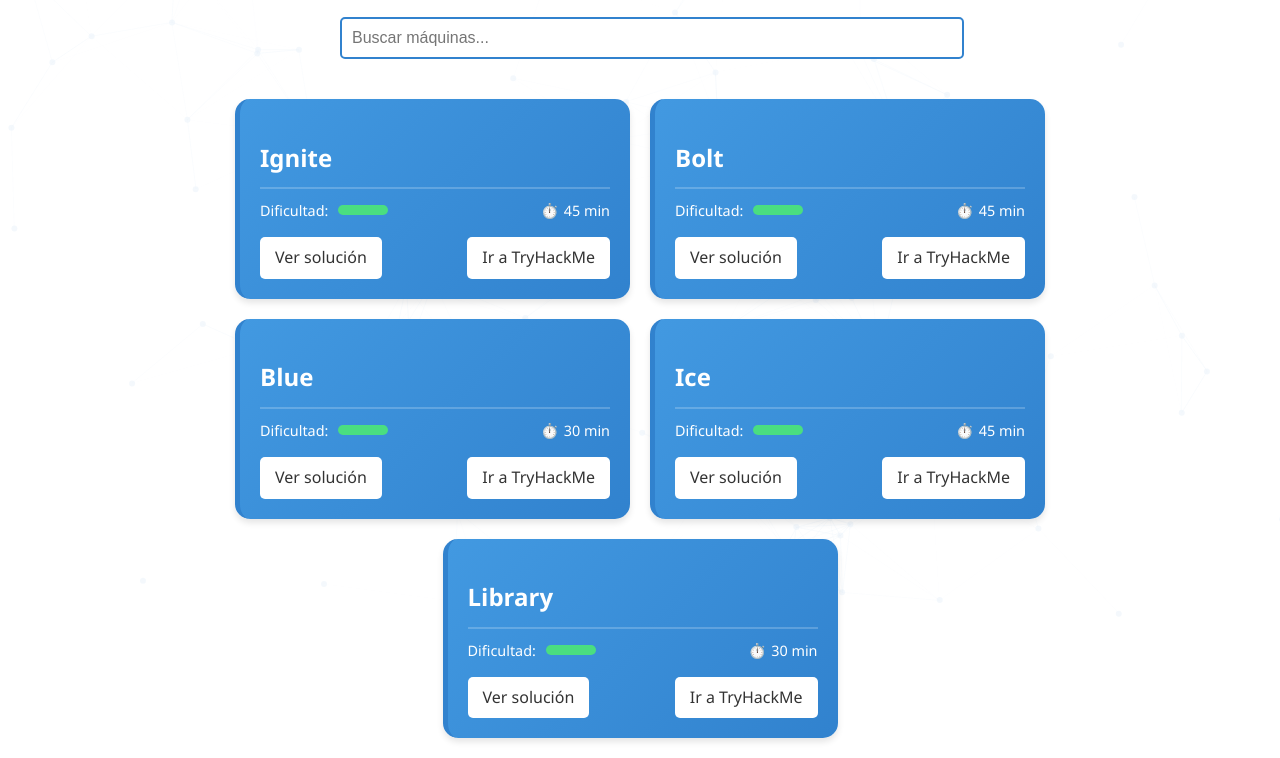
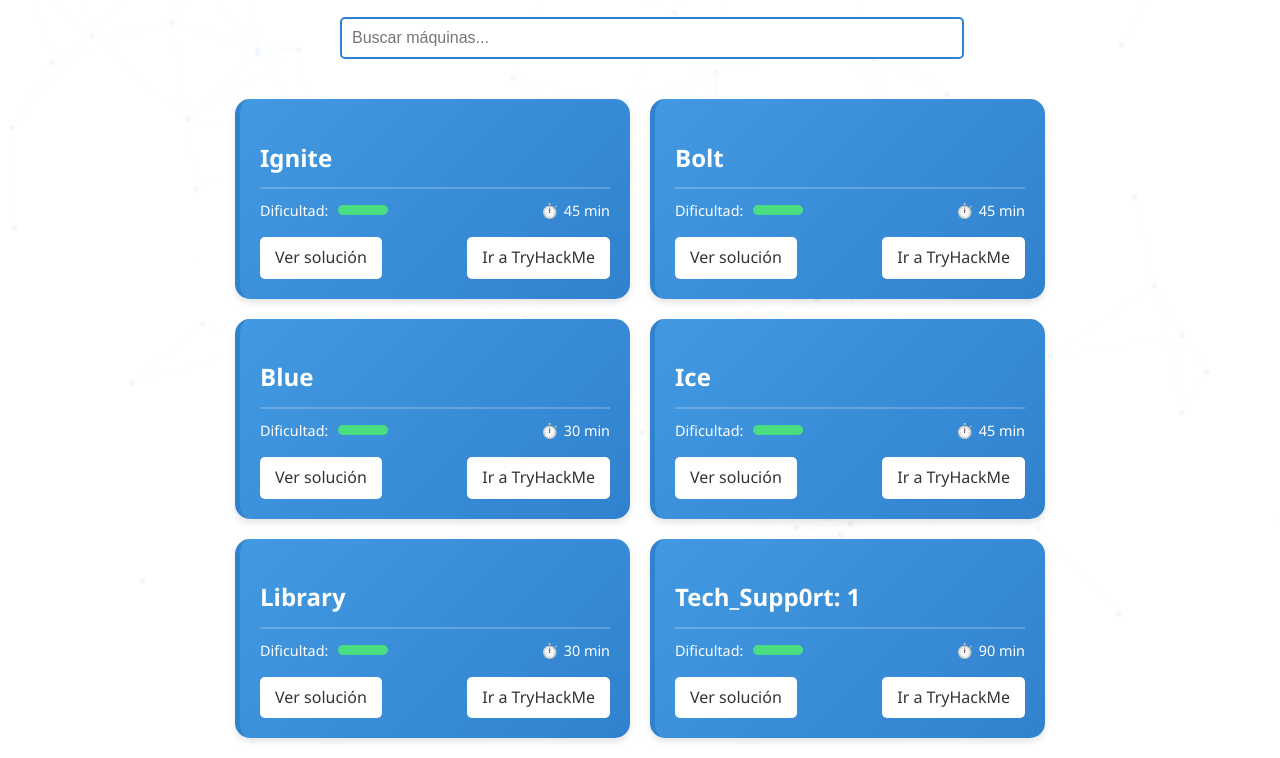
Before and after one commit to YerayAG/yerayag.github.io, a plain HTML site: page tryhackme.html in a window 1280 px wide. Shown: the part 171-929 px from the top of the page. Drawn offline with nearby package versions, Linux system fonts and the light colour scheme.

Commit message:
Una maquina mas

```diff
--- a/tryhackme.html
+++ b/tryhackme.html
@@ -396,6 +396,19 @@
                     <a href="https://tryhackme.com/room/bsidesgtlibrary" class="machine-link" target="_blank">Ir a TryHackMe</a>
                 </div>
             </div>
+            <div class="machine">
+                <h2>Tech_Supp0rt: 1</h2>
+                <div class="machine-info">
+                    <div class="difficulty">
+                        Dificultad: <div class="difficulty-bar easy"></div>
+                    </div>
+                    <div class="duration">90 min</div>
+                </div>
+                <div class="machine-links">
+                    <a href="https://github.com/YerayAG/tryhackme/blob/main/Tech_Supp0rt1/README.md" class="machine-link">Ver solución</a>
+                    <a href="https://tryhackme.com/room/techsupp0rt1" class="machine-link" target="_blank">Ir a TryHackMe</a>
+                </div>
+            </div>
         </div>
     </div>
 
```
